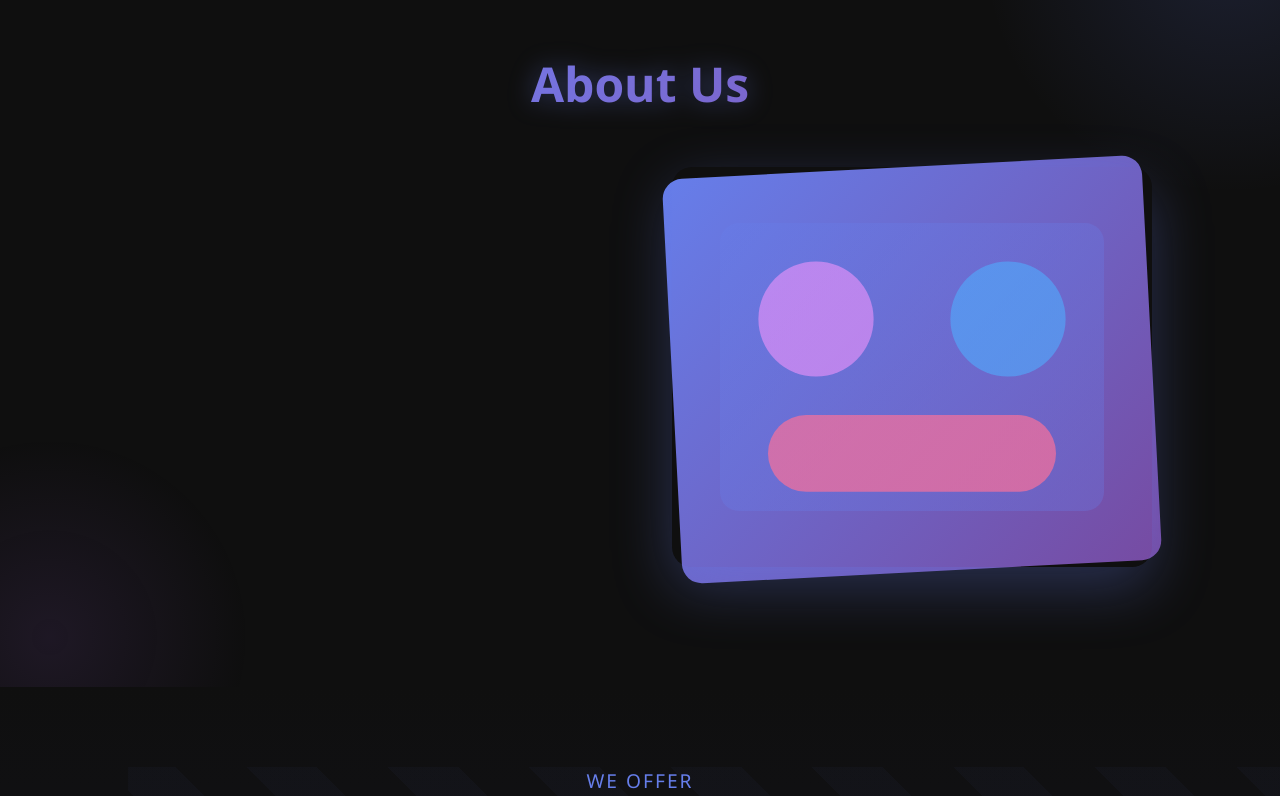
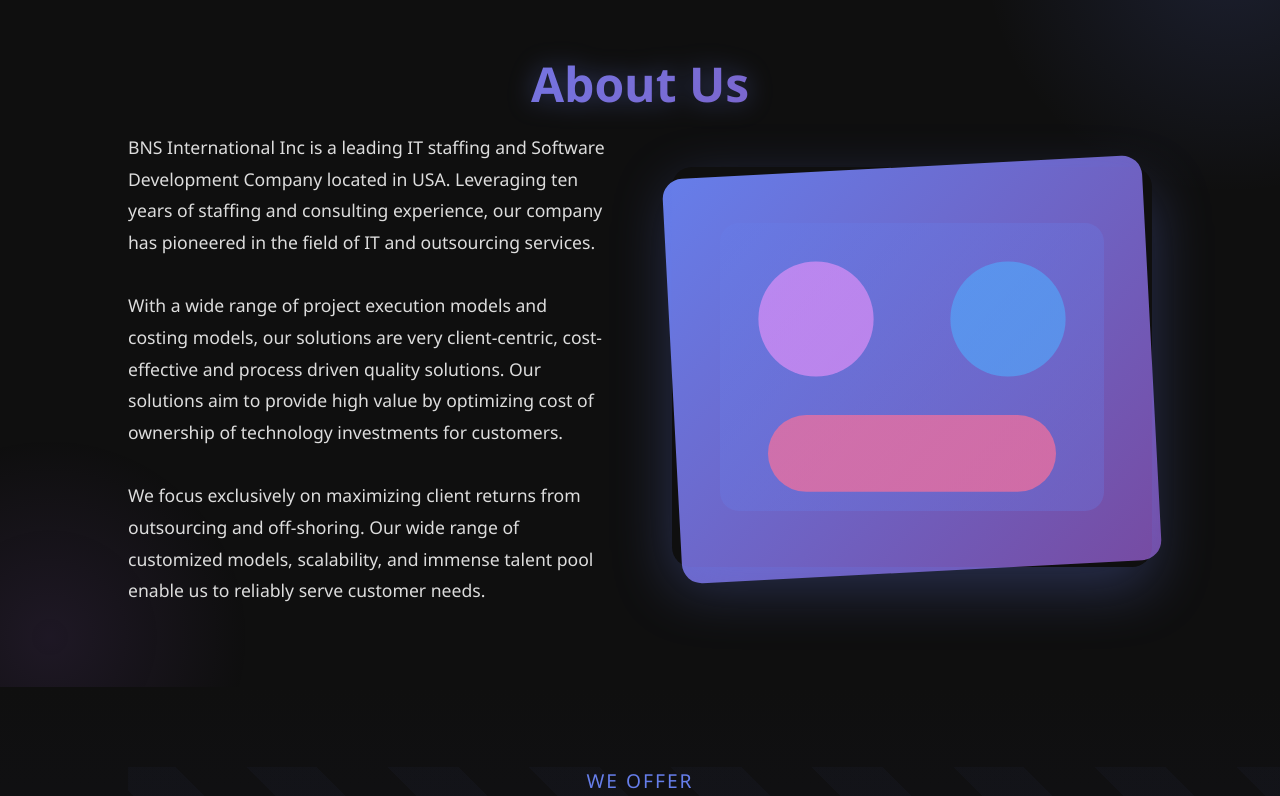
Before and after one commit to manojande570/bns-website, a Next.js app: page / in a window 1280 px wide. Shown: the part 904-1700 px from the top of the page. Built offline with nearby package versions, Linux system fonts and the light colour scheme.

Commit message:
fix text

```diff
--- a/styles/About.module.css
+++ b/styles/About.module.css
@@ -46,7 +46,7 @@
 
 .aboutText p {
     animation: slideInFromLeft 0.8s ease forwards;
-    opacity: 0;
+    opacity: 1;
 }
 
 .aboutText p:nth-child(1) {
--- a/styles/Contact.module.css
+++ b/styles/Contact.module.css
@@ -42,7 +42,7 @@
     border: 1px solid rgba(255, 255, 255, 0.1);
     transition: all 0.3s ease;
     animation: slideInFromLeft 0.6s ease forwards;
-    opacity: 0;
+    opacity: 1;
 }
 
 .contactItem:nth-child(1) {
```
Also changed, not shown: 1 other file (tests, documents, lock files or other folders).
